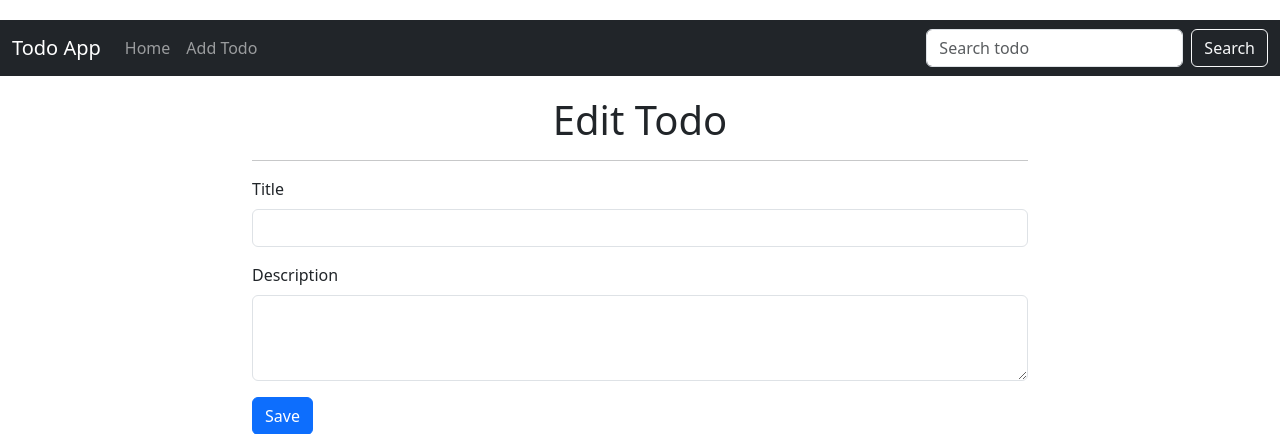
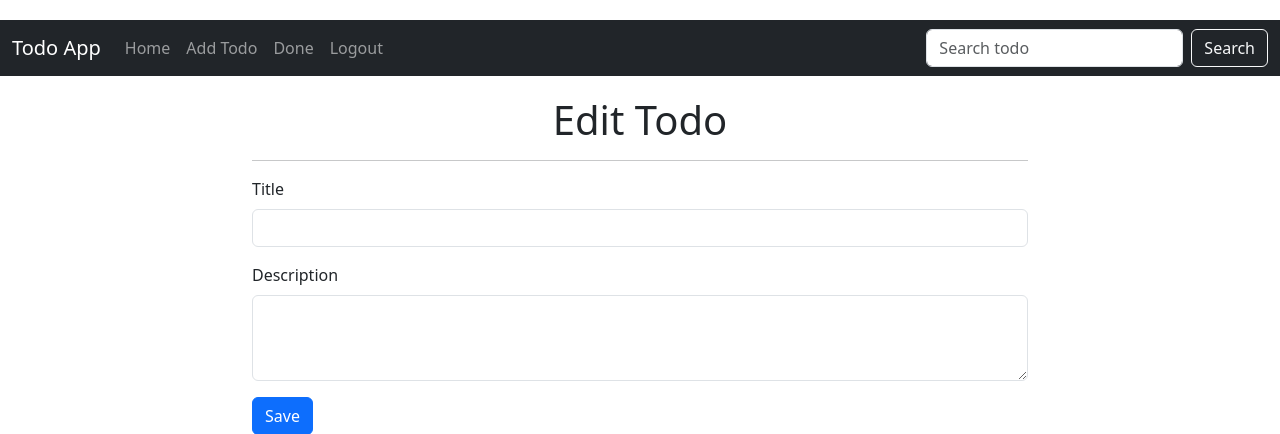
Before and after one commit to hash5683/ToDo, a Django app: page /edit/1/ in a window 1280 px wide. Shown: the top 434 px of the page. Run offline with Django 4.2, Linux system fonts and the light colour scheme; data comes from the database, SQL or seed files in the repository.

Commit message:
Update base.html

```diff
--- a/templates/base.html
+++ b/templates/base.html
@@ -20,6 +20,9 @@
             max-width: 800px;
             margin: 0 auto;
         }
+        .table-hover tbody tr:hover {
+            background-color: #f1f1f1;
+        }
     </style>
 </head>
 <body>
@@ -37,6 +40,12 @@
                     <li class="nav-item">
                         <a class="nav-link" href="{% url 'create' %}">Add Todo</a>
                     </li>
+                    <li class="nav-item">
+                        <a class="nav-link" href="{% url 'done' %}">Done</a>
+                    </li>
+                    <li class="nav-item">
+                        <a class="nav-link" href="{% url 'logout' %}">Logout</a>
+                    </li>
                 </ul>
                 <form method="GET" action="{% url 'home' %}" class="d-flex">
                     <input class="form-control me-2" type="search" name="q" placeholder="Search todo" aria-label="Search" value="{{ query }}">
@@ -53,9 +62,3 @@
     <script src="https://cdn.jsdelivr.net/npm/bootstrap@5.3.3/dist/js/bootstrap.bundle.min.js" integrity="sha384-YvpcrYf0tY3lHB60NNkmXc5s9fDVZLESaAA55NDzOxhy9GkcIdslK1eN7N6jIeHz" crossorigin="anonymous"></script>
 </body>
 </html>
-
-
-    <!-- Bootstrap JS -->
-    <script src="https://cdn.jsdelivr.net/npm/bootstrap@5.3.3/dist/js/bootstrap.bundle.min.js" integrity="sha384-YvpcrYf0tY3lHB60NNkmXc5s9fDVZLESaAA55NDzOxhy9GkcIdslK1eN7N6jIeHz" crossorigin="anonymous"></script>
-</body>
-</html>
```
